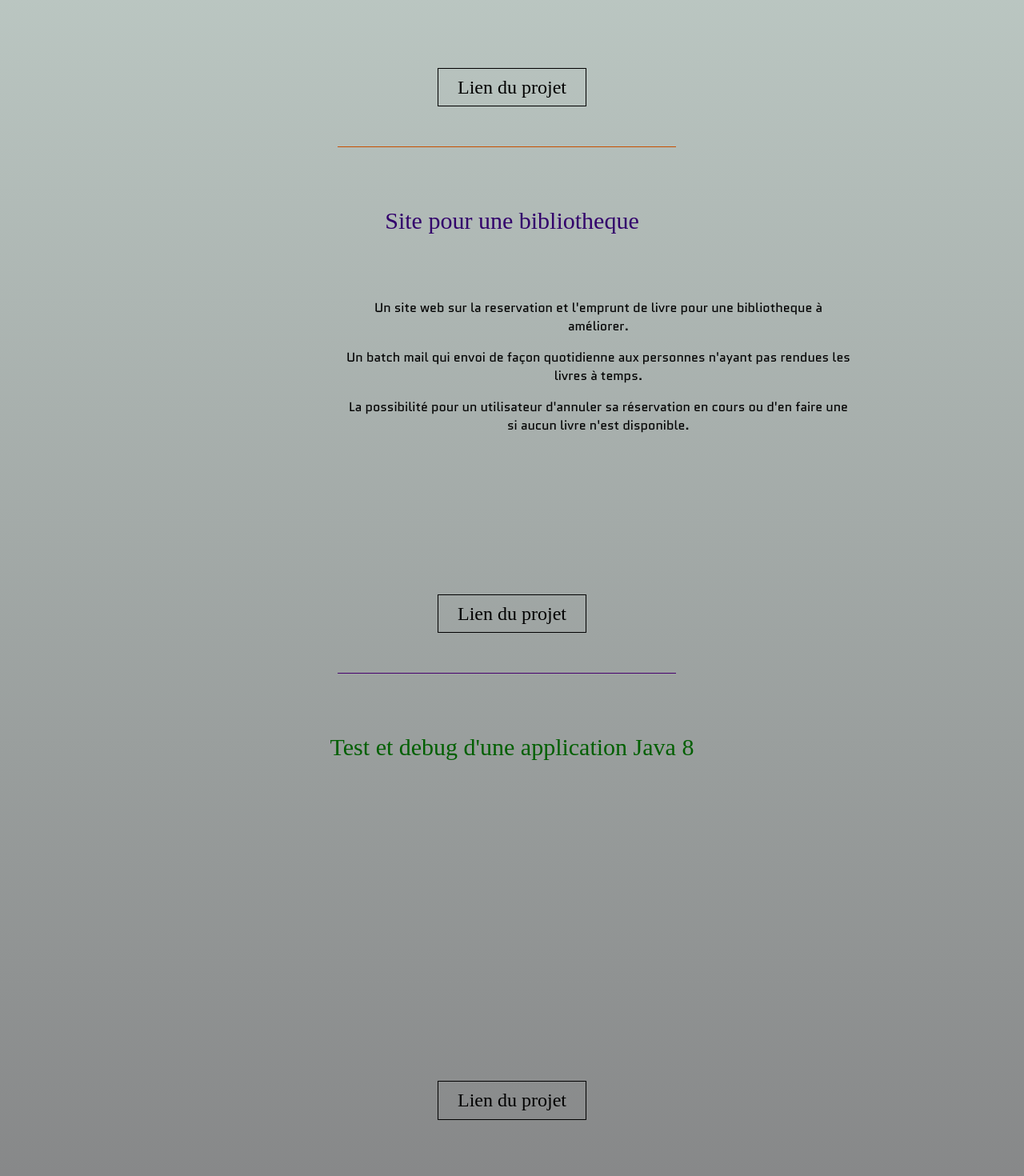
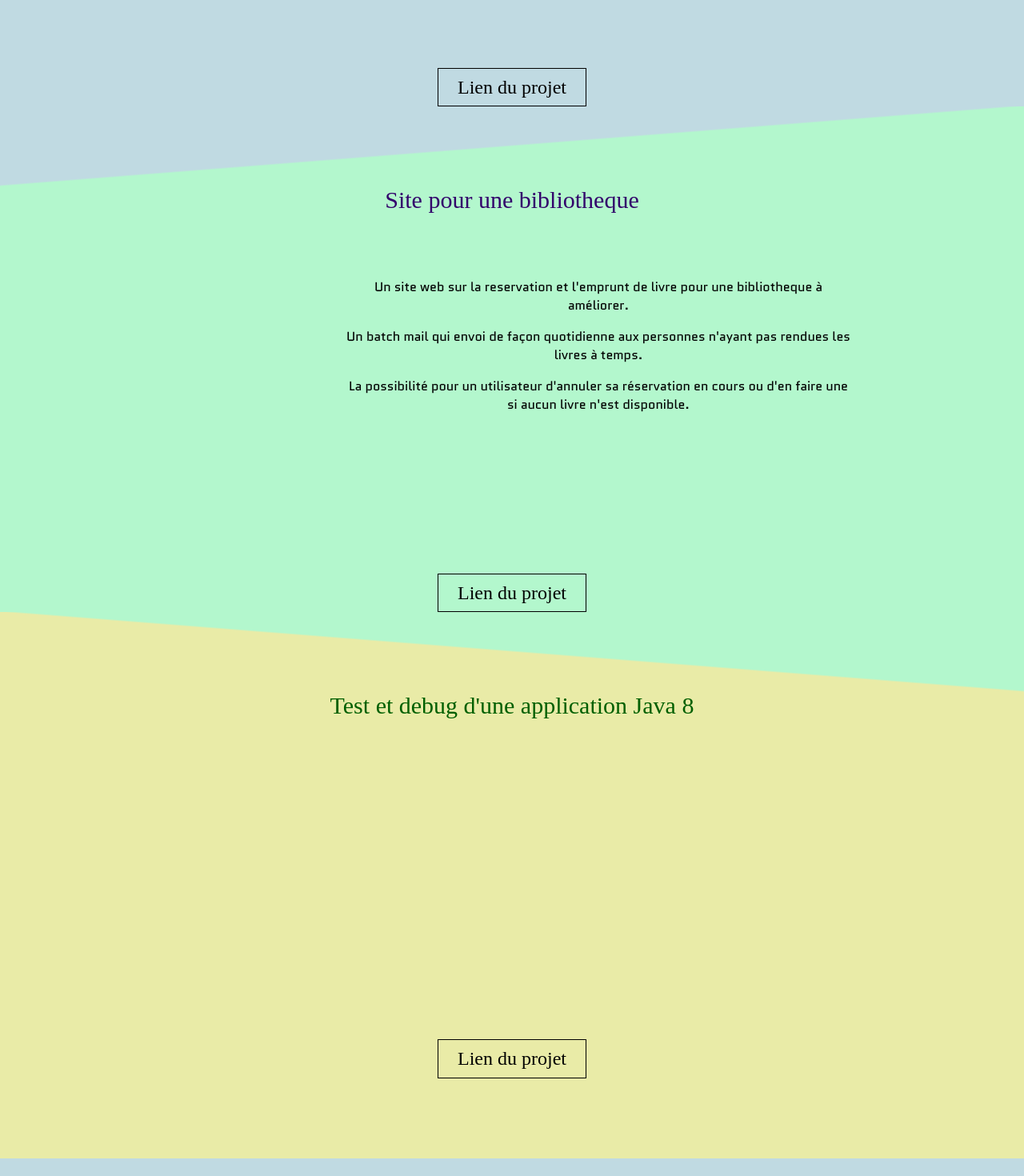
Before and after one commit to Silverawz/Portfolio, an Angular app: page / in a window 1280 px wide. Shown: the part 2940-4410 px from the top of the page at 80% size. Built offline with nearby package versions, Linux system fonts and the light colour scheme; a web font is replaced by a local one.

Commit message:
projects finalizing

```diff
--- a/src/app/app.component.css
+++ b/src/app/app.component.css
@@ -44,121 +44,111 @@ h4 > span.animation_span:nth-child(1){
 }
 h4 > span.animation_span:nth-child(2){
   animation: animateLetter2 1.4s ease-out;
+  animation-delay:0.1s;
 }
 h4 > span.animation_span:nth-child(3){
   animation: animateLetter3 1.4s ease-out;
+  animation-delay:0.2s;
 }
 h4 > span.animation_span:nth-child(4){
   animation: animateLetter4 1.4s ease-out;
+  animation-delay:0.3s;
 }
 h4 > span.animation_span:nth-child(5){
   animation: animateLetter5 1.4s ease-out;
+  animation-delay:0.4s;
 }
 h4 > span.animation_span:nth-child(6){
   animation: animateLetter6 1.4s ease-out;
+  animation-delay:0.5s;
 }
 h4 > span.animation_span:nth-child(7){
   animation: animateLetter7 1.4s ease-out;
-}
+  animation-delay:0.6s;
+}
+
 @keyframes animateLetter1 {
-  33% {
-    transform: translate(440px, 50%);
+  0%,100%{
+    transform: translate(0px) rotate(0deg);
+    color:#000000;
+  }
+  50% {
+    transform: translate(-500px, 0px) rotate(360deg);
     color:#000000;
     text-shadow: 1px 1px 1px rgb(0, 0, 0);
   }
-  100%{
-    color:#ffffff;
-    transform: translate(0, 0);
-  }
-}
-
+}
 @keyframes animateLetter2 {
-  33% {
-    transform: translate(-240px, -50%);
+  0%,100%{
+    transform: translate(0px) rotate(0deg);
+    color:#000000;
+  }
+  50% {
+    transform: translate(-550px, -250px) rotate(360deg);
     color:#000000;
     text-shadow: 1px 1px 1px rgb(0, 0, 0);
   }
-  100%{
-    color:#ffffff;
-    transform: translate(0, 0);
-  }
-}
-
+}
 @keyframes animateLetter3 {
-  33% {
-    transform: translate(0px, -250%);
+  0%,100%{
+    transform: translate(0px) rotate(0deg);
+    color:#000000;
+  }
+  50% {
+    transform: translate(0px, 150px) rotate(360deg);
     color:#000000;
     text-shadow: 1px 1px 1px rgb(0, 0, 0);
   }
-  100%{
-    color:#ffffff;
-    transform: translate(0, 0);
-  }
 }
 @keyframes animateLetter4 {
-  33% {
-    transform: translate(240px, -50%);
+  0%,100%{
+    transform: translate(0px) rotate(0deg);
+    color:#000000;
+  }
+  50% {
+    transform: translate(0px, -250px) rotate(360deg);
     color:#000000;
     text-shadow: 1px 1px 1px rgb(0, 0, 0);
   }
-  100%{
-    color:#ffffff;
-    transform: translate(0, 0);
-  }
 }
 @keyframes animateLetter5 {
-  33% {
-    transform:translateY(175%);
+  0%,100%{
+    transform: translate(0px) rotate(0deg);
+    color:#000000;
+  }
+  50% {
+    transform: translate(250px, 250px) rotate(360deg);
     color:#000000;
     text-shadow: 1px 1px 1px rgb(0, 0, 0);
   }
-  100%{
-    color:#ffffff;
-    transform: translate(0, 0);
-  }
-}
+}
+
 @keyframes animateLetter6 {
-  33%{
-    transform: translate(360px, -75%);
+  0%,100%{
+    transform: translate(0px) rotate(0deg);
+    color:#000000;
+  }
+  50% {
+    transform: translate(450px, -75%) rotate(360deg);
     color:#000000;
     text-shadow: 1px 1px 1px rgb(0, 0, 0);
   }
-  100%{
-    color:#ffffff;
-    transform: translate(0, 0);
-  }
 }
 @keyframes animateLetter7 {
-  33%{
-    transform: translateY(-150px);
+  0%,100%{
+    transform: translate(0px) rotate(0deg);
+    color:#000000;
+  }
+  50% {
+    transform: translate(550px, -250px) rotate(360deg);
     color:#000000;
     text-shadow: 1px 1px 1px rgb(0, 0, 0);
   }
-  100%{
-    color:#ffffff;
-    transform: translate(0, 0);
-  }
-}
-
-
-
-
-
-
-#projects{
-  background: #DADED4;
-  background: linear-gradient(180deg, #cfdfd8 0%, #868788 100%);
-  /*
-  background: linear-gradient(90deg, rgb(197, 197, 197) 0%, rgb(99, 99, 99) 100%);
-  background: linear-gradient(45deg, rgba(203,202,202,1) 0%, rgb(160, 160, 160) 100%);
-  background-image: url("../assets/img/test.jpg");
-  background-repeat: no-repeat;
-  background-position: center;
-  background-size: cover;
-  */
-  height:2100px;
-  box-sizing: border-box;
-}
+}
+
+
+
+
 
 
 .container_cards{
@@ -167,6 +157,7 @@ h4 > span.animation_span:nth-child(7){
   flex-direction:column;
   position:relative;
 }
+
 
 .card_odd{
   position:relative;
@@ -220,6 +211,7 @@ h4 > span.animation_span:nth-child(7){
   display: block;
   overflow: hidden;
   clip-path: polygon(0 14%, 100% 3%, 76% 100%, 0 84%);
+  clip-path: polygon(0 0, 100% 0, 100% 100%, 0 100%);
   transform:translateX(500%);
   opacity:0;
 }
@@ -249,6 +241,8 @@ h4 > span.animation_span:nth-child(7){
   display: block;
   overflow: hidden;
   clip-path: polygon(0 0, 100% 17%, 88% 85%, 14% 100%);
+  clip-path: polygon(0 23%, 80% 0, 100% 78%, 20% 100%);
+  clip-path: polygon(0 0, 100% 0, 100% 100%, 0 100%);
   transform:translateX(-500%);
   opacity:0;
   animation-delay: 1.2s;
@@ -274,6 +268,8 @@ h4 > span.animation_span:nth-child(7){
   display: block;
   overflow: hidden;
   clip-path: polygon(0 14%, 100% 3%, 76% 100%, 0 84%);
+  clip-path: polygon(21% 0, 100% 19%, 83% 100%, 0 80%);
+  clip-path: polygon(0 0, 100% 0, 100% 100%, 0 100%);
   transform:translateX(500%);
   animation-delay: 1.2s;
   opacity:0;
@@ -548,25 +544,55 @@ h4 > span.animation_span:nth-child(7){
   background-color: #01611e;
 }
 */
+
+
+
+#projects{
+  background: rgb(192, 218, 226);  /*
+  background: linear-gradient(180deg, #cfdfd8 0%, #868788 100%);
+
+  background: linear-gradient(90deg, rgb(197, 197, 197) 0%, rgb(99, 99, 99) 100%);
+  background: linear-gradient(45deg, rgba(203,202,202,1) 0%, rgb(160, 160, 160) 100%);
+  background-image: url("../assets/img/test.jpg");
+  background-repeat: no-repeat;
+  background-position: center;
+  background-size: cover;
+  */
+  height:2100px;
+  box-sizing: border-box;
+}
+
+.container_card_2{
+  background:rgb(179, 247, 205);
+}
+.container_card_3{
+  background:rgb(233, 235, 167);
+}
+
 .separator1{
-  width:33%;
-  margin-left:33%;
-  margin-right:33%;
-  height:1px;
-  background:rgb(199, 80, 0);
-  margin-top:50px;
-  margin-bottom:75px;
+  width:100%;
+  height:100px;
+  position:relative;
+  left:0px;
+  background: linear-gradient(to right bottom,rgb(192, 218, 226)  49%, rgb(179, 247, 205) 50%),    linear-gradient(-50deg, #ffffff 16px, #000 0);
 }
 
 .separator2{
-  width:33%;
-  margin-left:33%;
-  margin-right:33%;
-  height:1px;
-  background : rgb(70, 0, 110);
-  margin-top:50px;
-  margin-bottom:75px;
-}
+  width:100%;
+  height:100px;
+  position:relative;
+  left:0px;
+  background: linear-gradient(to left bottom,rgb(179, 247, 205) 49%,  rgb(233, 235, 167) 50%);
+}
+
+.separator3{
+  width:100%;
+  height:100px;
+  position:relative;
+  left:0px;
+  background: linear-gradient(to right bottom,rgb(233, 235, 167)  49%, rgb(233, 235, 167) 50%),    linear-gradient(-50deg, #ffffff 16px, #000 0);
+}
+
 
 
 
--- a/src/app/app.component.html
+++ b/src/app/app.component.html
@@ -173,19 +173,22 @@
 
   <div class="container_cards">
 
+
     <div class="title_card" id="title_card_1">Site web pour associations sportives</div>
     <div class="card_odd">
         <!--<div class="image_card_odd1"></div>-->
         <div class="description_card_1">
-          <p>Le site permet aux associations sportives de <strong>diffuser des articles d'informations</strong> pour les membres.</p>
-          <p>Une section "Création de compte", "Authentification" et "Accéder à son espace perso", "Créer un article",</p>
-          <p><strong>Technologies utilisées</strong> : JavaEE, Spring - Angular, Typescript, Html, Css - MySQL</p>
+          <p>Le site permet aux associations sportives de <strong>diffuser des articles d'informations</strong> pour les visiteurs et de <strong>créer/modifier des articles par les modérateurs ou admin.</strong></p>
+          <p>Liste des fonctionnalités implémentées: <strong>Créer un compte, Accéder un compte, Modifier un compte, Parcourir les articles, Créer un article, Modifier un article, Parcourir le forum.</strong> </p>
+          <p><strong>Technologies utilisées</strong> : JavaEE, Spring - Angular, Typescript, Html, Css - MySQL - GitHub</p>
         </div>
         <div class="image_card_odd_1"></div>
     </div>
-    <div class="link_github"><a class="btn_card" href="https://github.com/Silverawz/p12_BackEnd" type="button" target="_blank">Lien du projet</a></div>
+    <div class="link_github"><a class="btn_card" href="https://github.com/Silverawz/P12" type="button" target="_blank">Lien du projet</a></div>
 
     <div class="separator1"></div>
+
+  <div class="container_card_2">
 
     <div class="title_card" id="title_card_2">Site pour une bibliotheque</div>
     <div class="card_even">
@@ -198,8 +201,10 @@
     </div>
     <div class="link_github"><a class="btn_card" href="https://github.com/Silverawz/p10" type="button" target="_blank">Lien du projet</a></div>
 
+  </div>
+
     <div class="separator2"></div>
-
+  <div class="container_card_3">
     <div class="title_card" id="title_card_3">Test et debug d'une application Java 8</div>
     <div class="card_odd">
         <div class="description_card_3" id="second_odd_desc">
@@ -211,7 +216,8 @@
     </div>
     <div class="link_github"><a class="btn_card" href="https://github.com/Silverawz/projet-9" type="button" target="_blank" id="second_odd_link">Lien du projet</a></div>
   </div>
-
+  <div class="separator3"></div>
+</div>
 
 
 </section>
```
